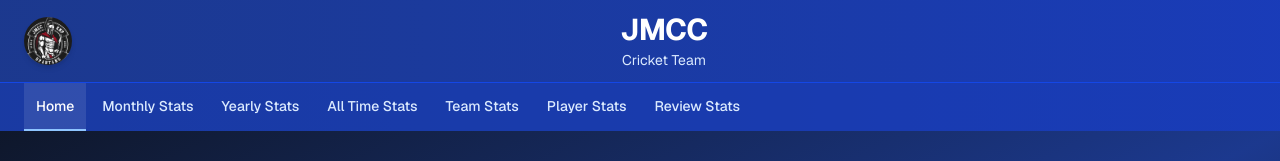
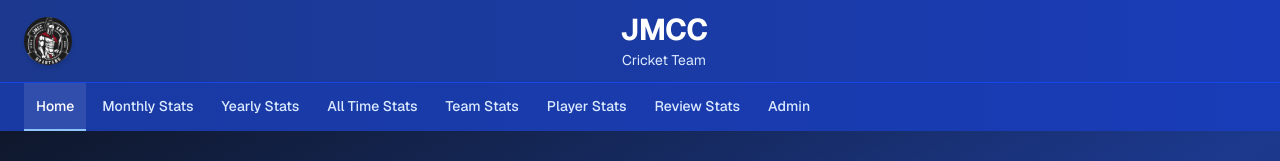
Before and after one commit to prakashchamp/jmcc-knp, a Next.js app: page / in a window 1280 px wide. Shown: the top 161 px of the page. Built offline with nearby package versions, Linux system fonts and the light colour scheme.

Commit message:
enabled admin tab

```diff
--- a/app/components/Header.tsx
+++ b/app/components/Header.tsx
@@ -41,10 +41,7 @@ export function Header() {
     { label: 'Team Stats', value: 'team-stats' },
     { label: 'Player Stats', value: 'player' },
     { label: 'Review Stats', value: 'review-stats' },
-    // { label: 'Live Scorer', value: 'scorer' },
-    // { label: 'Team Setup', value: 'team-setup' },
-    // { label: 'Admin', value: 'admin' },
-    // { label: 'Manage Data', value: 'manage-data' },
+    { label: 'Admin', value: 'admin' },
   ];
 
   const handleMenuClick = (value: string) => {
@@ -71,6 +68,9 @@ export function Header() {
         break;
       case 'review-stats':
         router.push('/review-stats');
+        break;
+      case 'admin':
+        router.push('/admin');
         break;
       default:
         break;
```
